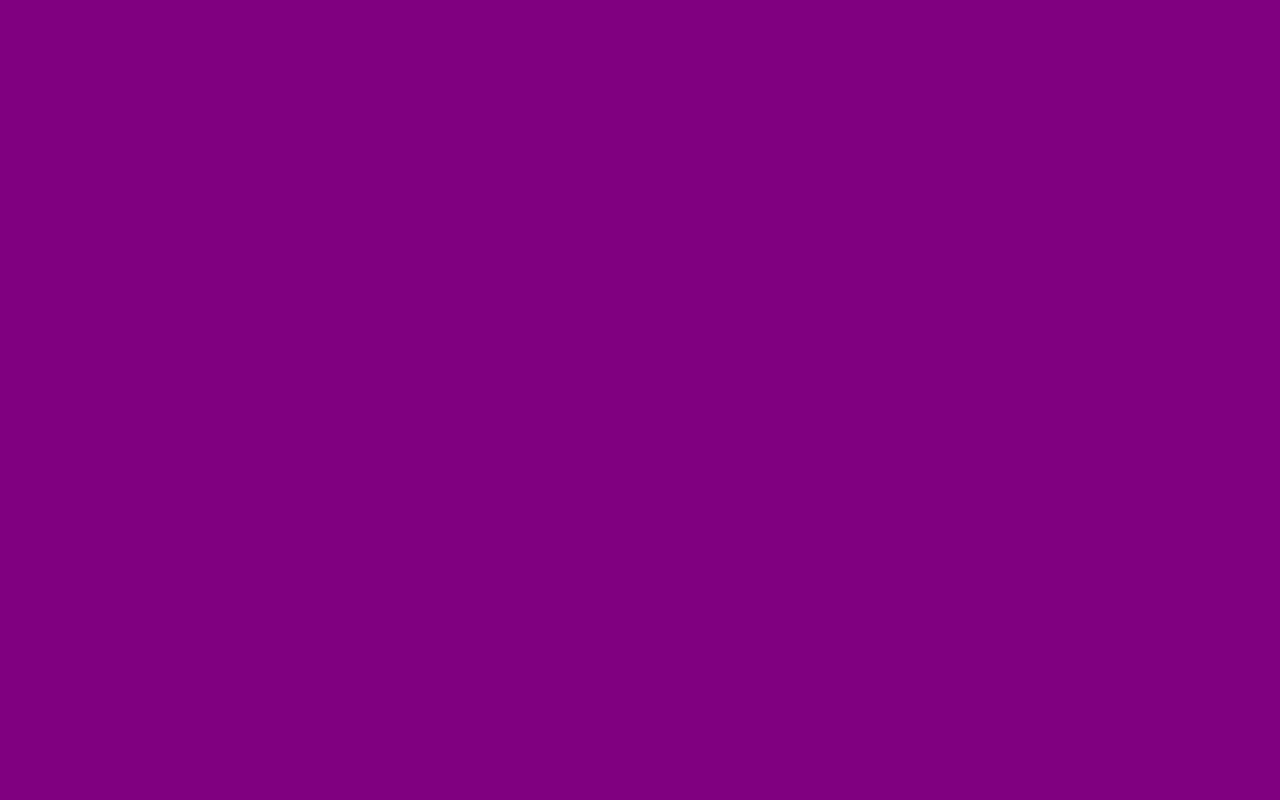
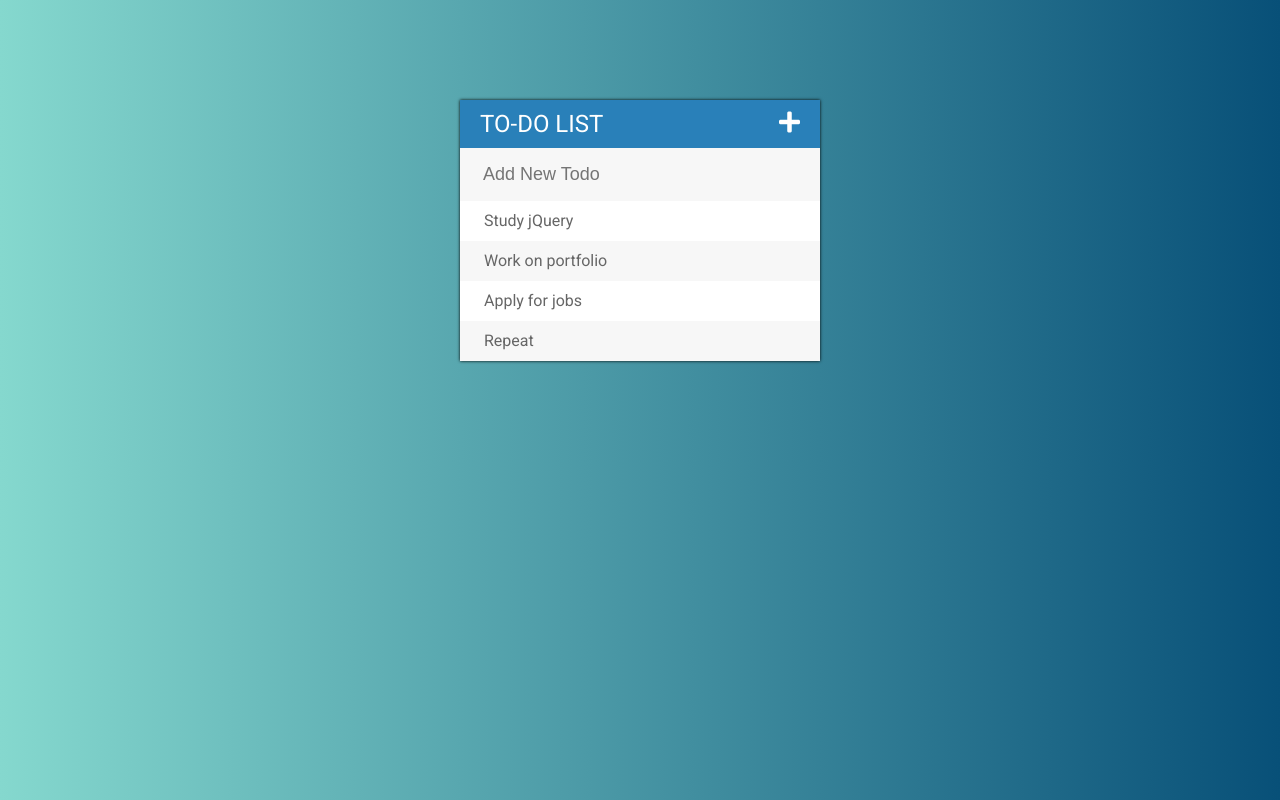
Before and after one commit to michaelanokyej/toDoListProject, a plain HTML site: page index.html in a window 1280 px wide. Drawn offline with Linux system fonts and the light colour scheme.

Commit message:
to do project completed

```diff
--- a/assets/css/todos.css
+++ b/assets/css/todos.css
@@ -1,3 +1,85 @@
 body{
-	background: purple;
+	font-family: 'Roboto', sans-serif;
+background: #085078;  /* fallback for old browsers */
+background: -webkit-linear-gradient(to right, #85D8CE, #085078);  /* Chrome 10-25, Safari 5.1-6 */
+background: linear-gradient(to right, #85D8CE, #085078); /* W3C, IE 10+/ Edge, Firefox 16+, Chrome 26+, Opera 12+, Safari 7+ */
 }
+
+h1{
+	background: #2980b9;
+	color: white;
+	margin: 0;
+	padding: 10px 20px;
+	text-transform: uppercase;
+	font-size: 24px;
+	font-weight: normal;
+}
+
+ul{
+	list-style: none;
+	margin: 0;
+	padding: 0;
+}
+
+li{
+	background: #fff;
+	height: 40px;
+	line-height: 40px;
+	color: #666;
+}
+
+input{
+	color: #2980b9;
+	font-size: 18px;
+	background-color: #f7f7f7;
+	width: 100%;
+	padding: 13px 13px 13px 20px;
+	box-sizing: border-box;
+	border: 3px solid rgba(0, 0, 0, 0);
+}
+
+span{
+	background-color: #e74c3c;
+	height: 40px;
+	margin-right: 20px;
+	text-align: center;
+	color: white;
+	width: 0px;
+	display: inline-block;
+	transition: 0.2s linear;
+	opacity: 0;
+}
+
+#container{
+	width: 360px;
+	margin: 100px auto;
+	background: #f7f7f7;
+	box-shadow: 0 0 3px rgba(0, 0, 0.1);
+}
+
+.completed{
+	color: gray;
+	text-decoration: line-through;
+}
+
+/*We set our width to 0 now we when we hover over an li we will set it to 40*/
+li:hover span{
+	width: 40px;
+	opacity: 1.0;
+}
+
+.fa-plus{
+	float: right;
+}
+
+/*We want every other color to have this style*/
+li:nth-child(2n){
+	background: #f7f7f7;
+}
+
+/*This style will run when input is focused on*/
+input:focus{
+	background: white;
+	border: 3px solid #2980b9;
+	outline: none;
+}
--- a/assets/js/todos.js
+++ b/assets/js/todos.js
@@ -1 +1,30 @@
-alert('connected');
+// Check off specific Todos by clicking
+$('ul').on('click', 'li', function(){
+// Toggle the completed class
+	$(this).toggleClass('completed');
+});
+
+// Click on X to delete todo
+$('ul').on('click', 'span', function(event){
+	$(this).parent().fadeOut(500, function(){
+		$(this).remove();
+	});
+	event.stopPropagation();
+});
+
+$('input[type="text"]').keypress(function(event){
+// Check if user has hit enter
+	if(event.which === 13){
+// Grab new todo text from input
+	let toDoText = $(this).val();
+// Clean input after grabbing value
+	$(this).val('');
+// create a new li and add to ul
+	$('ul').append(`<li><span><i class="fas fa-trash-alt"></i></span> ${toDoText}</li>`);
+	}
+});
+
+
+$('.fa-plus').click(function(){
+	$('input[type="text"]').fadeToggle();
+});
--- a/index.html
+++ b/index.html
@@ -6,10 +6,21 @@
     <meta http-equiv="X-UA-Compatible" content="ie=edge">
     <title>ToDo List</title>
     <link rel="stylesheet" type="text/css" href="assets/css/todos.css">
+    <link href="https://fonts.googleapis.com/css?family=Roboto:400,500,700&display=swap" rel="stylesheet">
+    <link rel="stylesheet" type="text/css" href="https://cdnjs.cloudflare.com/ajax/libs/font-awesome/5.9.0/css/all.css">
     <script type="text/javascript" src="assets/js/lib/jquery-3.4.1.min.js"></script>
 </head>
 <body>
-
+    <div id = 'container'>
+   		 	<h1>To-DO List <i class="fas fa-plus"></i></h1>
+   		 	<input type="text" name="" placeholder="Add New Todo">
+   		 	<ul>
+   		 		<li><span><i class="fas fa-trash-alt"></i></span> Study jQuery</li>
+   		 		<li><span><i class="fas fa-trash-alt"></i></span> Work on portfolio</li>
+   		 		<li><span><i class="fas fa-trash-alt"></i></span> Apply for jobs</li>
+   		 		<li><span><i class="fas fa-trash-alt"></i></span> Repeat</li>
+   		 	</ul>
+    </div>
 
 
 
```
Also changed, not shown: 1 other file.
